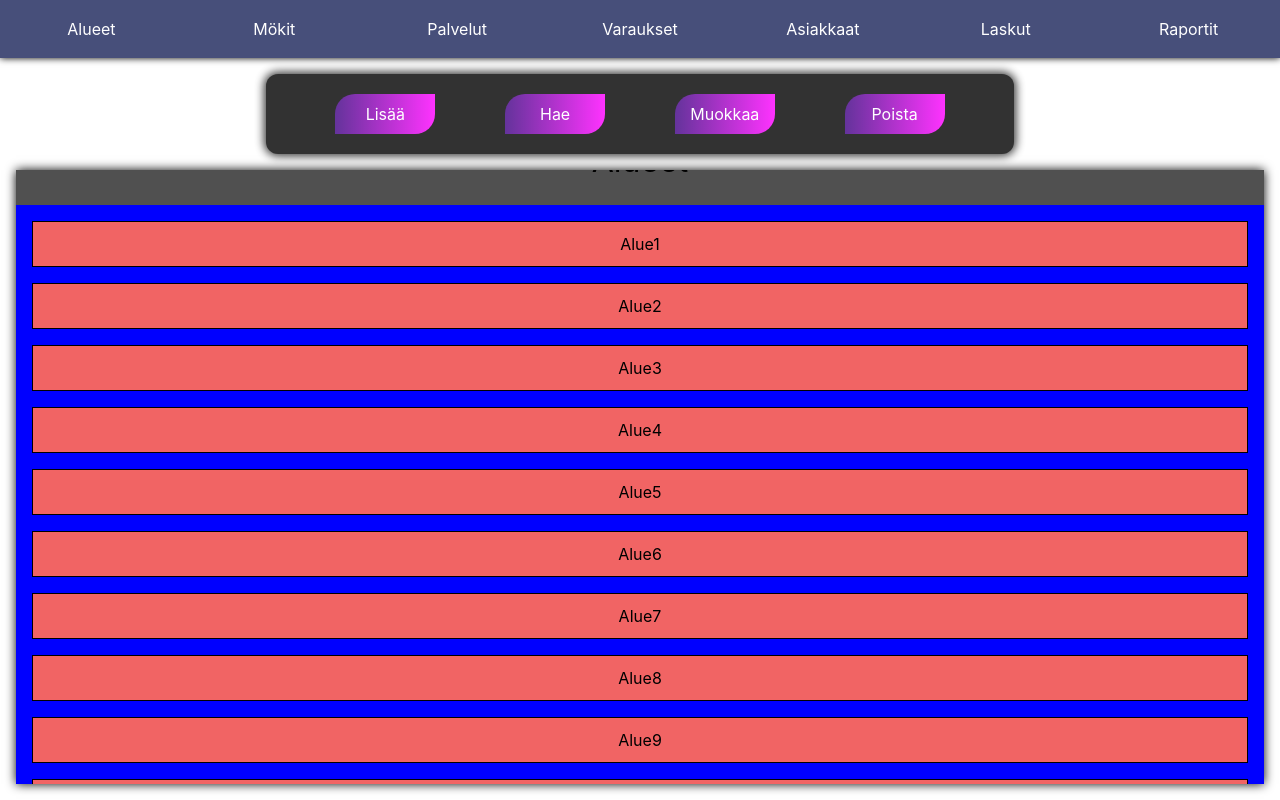
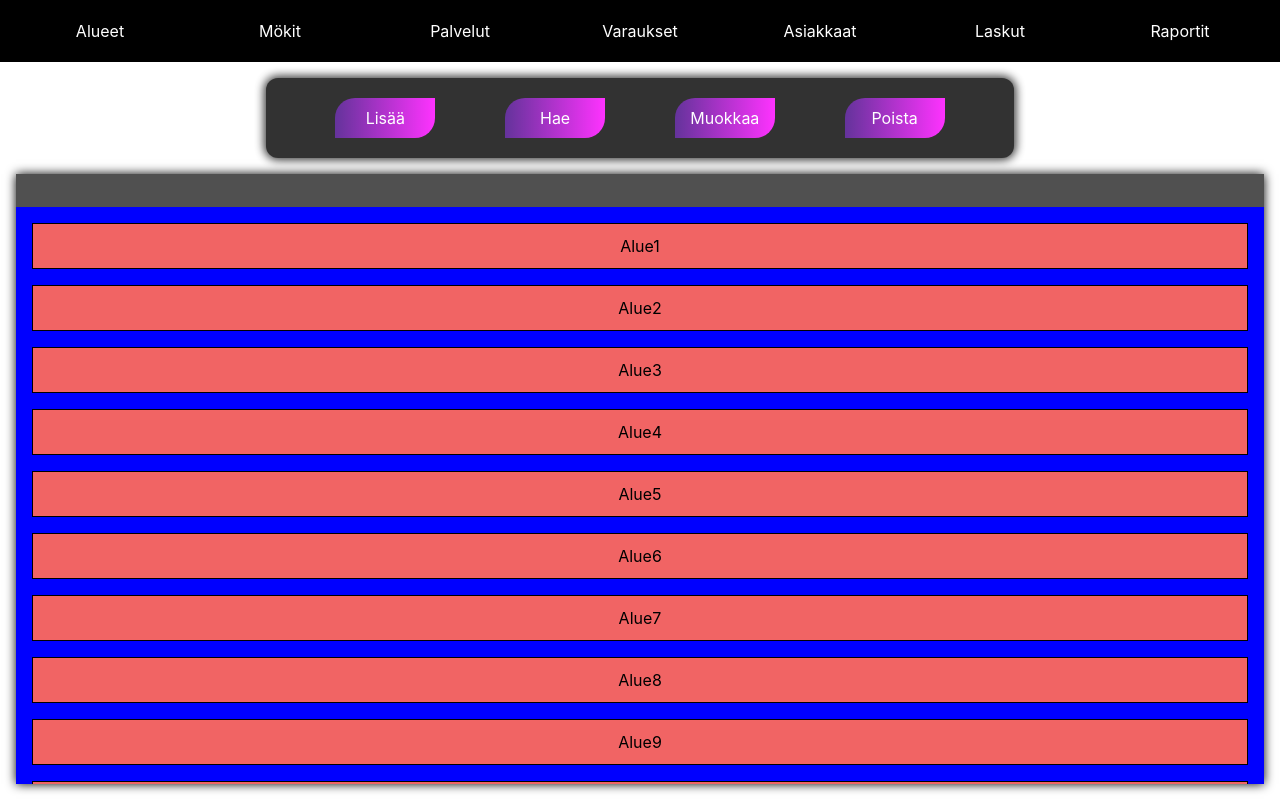
Before and after one commit to egohommeli12345/VillageBase, a React (Vite) app in the folder Frontend/VillageBase_fe/: page / in a window 1280 px wide. Built offline with nearby package versions, Linux system fonts and the light colour scheme.

Commit message:
Menubar update

```diff
--- a/Frontend/VillageBase_fe/src/components/MenuBar.css
+++ b/Frontend/VillageBase_fe/src/components/MenuBar.css
@@ -3,7 +3,9 @@
     justify-content: center;
     width: 100vw;
     height: 75px;
-    background-color: #474f7a;
+    background: black;
+    padding: 10px;
+    /* background-color: #474f7a; */
 }
 
 .buttons {
@@ -26,6 +28,8 @@
 }
 
 .btn:hover {
-    background-color: #5c648c;
+    background-color: #000000;
     font-size: 1.25em;
+    /* border-left: 0.2em solid #ffffff; */
+    border-bottom: 0.2em solid #ffffff;
 }
```
